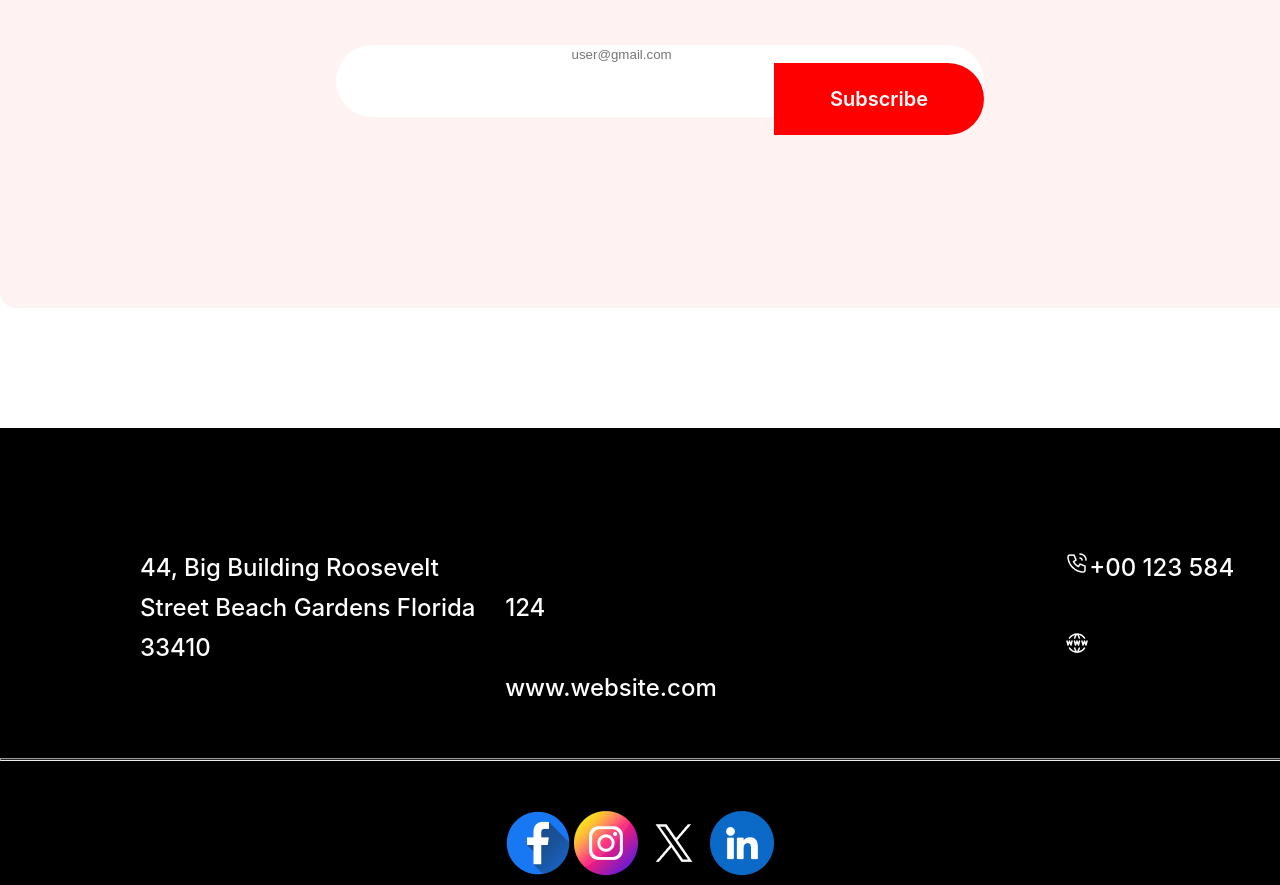
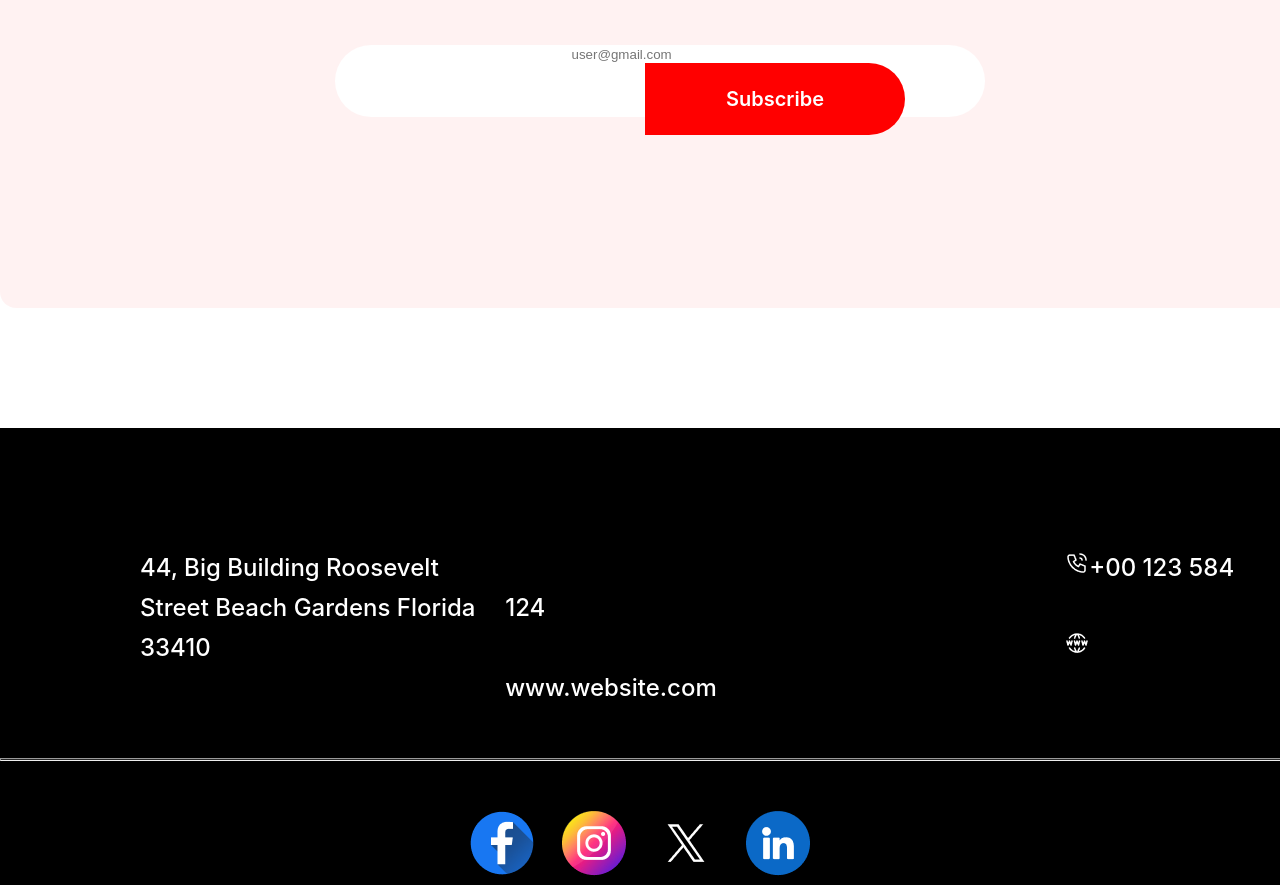
Before and after one commit to NazMuz/ph-assignment-1, a plain HTML site: page index.html in a window 1280 px wide. Shown: the part 4907-5792 px from the top of the page. Drawn offline with Linux system fonts and the light colour scheme.

Commit message:
5th addition

```diff
--- a/index.css
+++ b/index.css
@@ -314,22 +314,23 @@ body{
  }
 
  #lsm4{
-    width: 648px;
+    width: 650px;
     height: 72px;
     flex-shrink: 0;
     border-radius: 50px;
     background: #FFF;
     margin: 48px auto;
-    align-items: center;
+
  }
 
  #lsm5{
     border: 0;
+
  }
 
  #lsm6{
     border: 0;
-    width: 210px;
+    width: 260px;
     height: 72px;
     flex-shrink: 0;
     border-radius: 0px 50px 50px 0px;
@@ -342,7 +343,7 @@ body{
     font-weight: 600;
     line-height: normal;
     text-transform: capitalize;
-    margin-left: 438px;
+    margin: 0px 0px 0px 230px;
  }
 
  /* footer section */
@@ -413,6 +414,18 @@ body{
     margin-top: 50px;
  }
 
+ #l2{
+   margin-left: 24px;
+ }
+
+ #l3{
+   margin-left: 24px;
+ }
+
+ #l4{
+   margin-left: 24px;
+ }
+
  #flast{
    margin-left: 140px;
  }
```
Also changed, not shown: index.html (+2 -0 lines).
